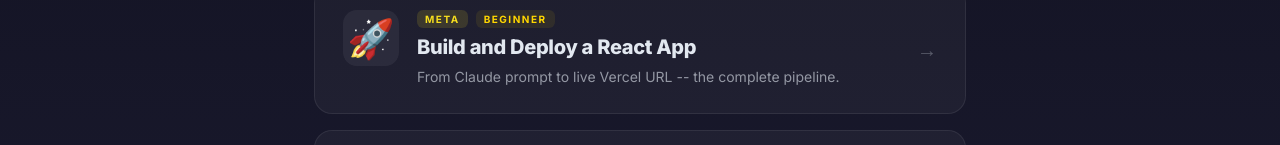
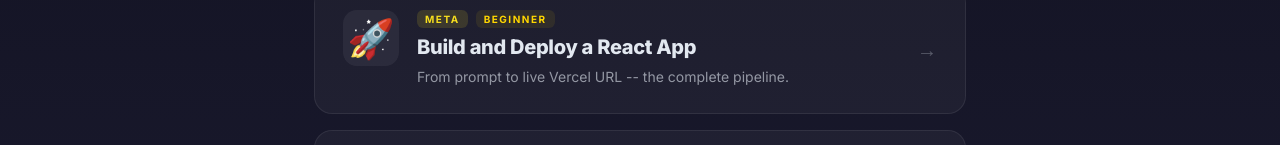
Before and after one commit to Starborn/mogX, a React (Vite) app: page / in a window 1280 px wide. Shown: the part 566-711 px from the top of the page. Built offline with nearby package versions, Linux system fonts and the light colour scheme.

Commit message:
Update Home.jsx

```diff
--- a/src/Home.jsx
+++ b/src/Home.jsx
@@ -14,7 +14,7 @@
   {
   path: "/react-deploy",
   title: "Build and Deploy a React App",
-  subtitle: "From Claude prompt to live Vercel URL -- the complete pipeline.",
+  subtitle: "From  prompt to live Vercel URL -- the complete pipeline.",
   level: "Beginner",
   levelColor: "#ffd700",
   icon: "🚀",
```
